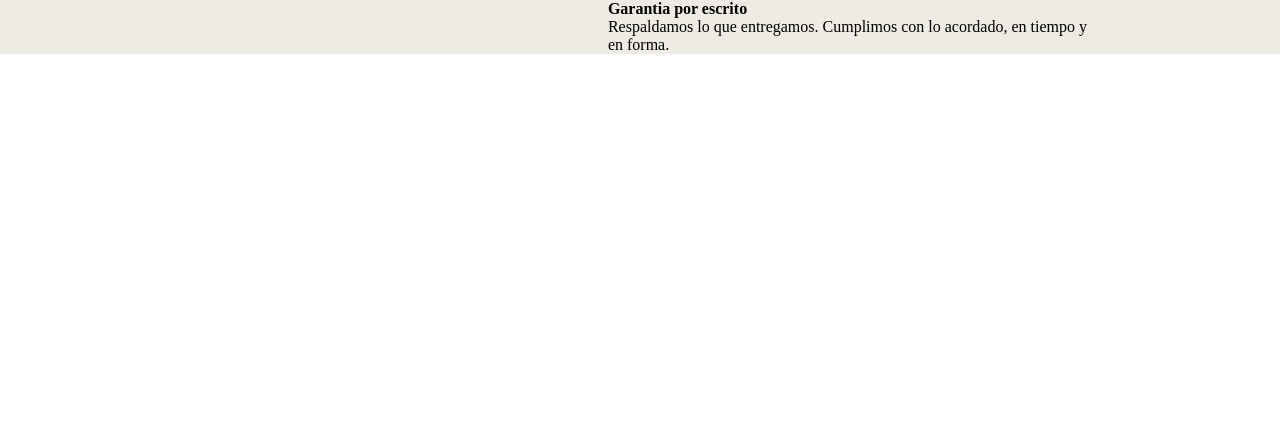
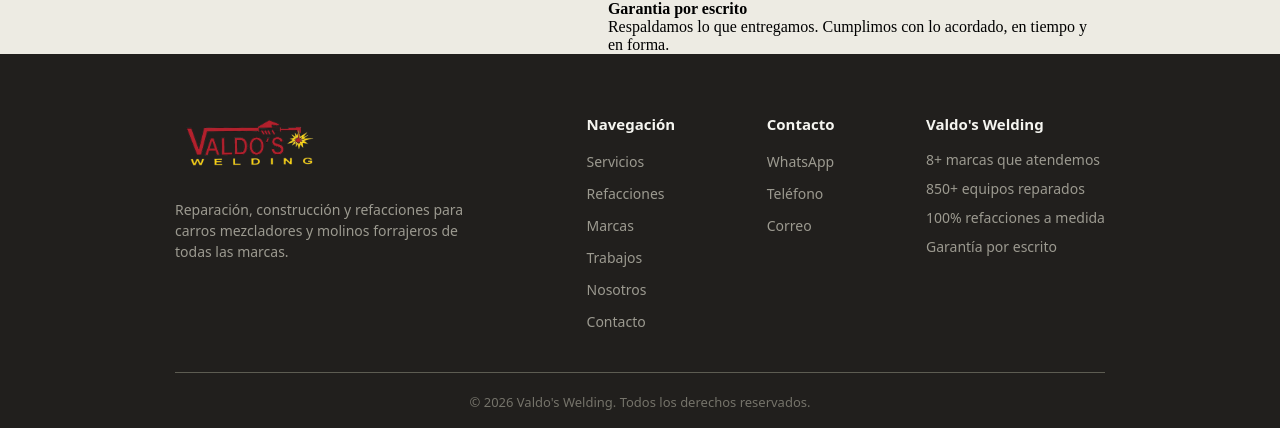
Before and after one commit to Pjezz/proyectoWash, a React (Vite) app in the folder proyectoWash/: page / in a window 1280 px wide. Shown: the part 6263-6691 px from the top of the page. Before the commit the page ends 6317 px from the top, so only its background shows below. Built offline with nearby package versions, Linux system fonts and the light colour scheme.

Commit message:
Implementacion del footer

```diff
--- a/proyectoWash/src/App.jsx
+++ b/proyectoWash/src/App.jsx
@@ -6,6 +6,7 @@ import Todo from './components/Todo';
 import Sale from './components/Sale';
 import References from './components/References';
 import Specialist from './components/Specialist';
+import Footer from './components/Footer';
 
 function App() {
 
@@ -33,6 +34,9 @@ function App() {
     <section>
       <Specialist/>
     </section>
+    <section>
+      <Footer/>
+    </section>
   </div>
   );
 }
--- /dev/null
+++ b/proyectoWash/src/components/Footer.css
@@ -0,0 +1,80 @@
+@import './Styles.css';
+
+.Footer {
+    background-color: var(--ink);
+    color: var(--paper);
+    font-family: var(--text-font);
+    padding: 60px 175px 0;
+}
+
+.footer-top {
+    display: flex;
+    flex-wrap: wrap;
+    justify-content: space-between;
+    gap: 40px;
+    padding-bottom: 40px;
+    border-bottom: 1px solid var(--steel);
+}
+
+.footer-brand {
+    max-width: 320px;
+}
+
+.footer-logo {
+    width: 140px;
+    height: auto;
+    margin-bottom: 16px;
+}
+
+.footer-brand p {
+    color: var(--steel-light);
+    font-size: 14px;
+    line-height: 1.5;
+}
+
+.footer-col h4 {
+    font-family: var(--display);
+    color: var(--paper);
+    font-size: 15px;
+    margin-bottom: 16px;
+}
+
+.footer-col ul {
+    list-style: none;
+    margin: 0;
+    padding: 0;
+    display: flex;
+    flex-direction: column;
+    gap: 10px;
+}
+
+.footer-col a {
+    color: var(--steel-light);
+    text-decoration: none;
+    font-size: 14px;
+}
+
+.footer-col a:hover {
+    color: var(--brand-gold);
+}
+
+.footer-badges li {
+    color: var(--steel-light);
+    font-size: 14px;
+}
+
+.footer-bottom {
+    padding: 20px 0;
+    text-align: center;
+}
+
+.footer-bottom p {
+    color: var(--steel-2);
+    font-size: 13px;
+}
+
+@media (max-width: 900px) {
+    .Footer {
+        padding: 40px 20px 0;
+    }
+}
--- /dev/null
+++ b/proyectoWash/src/components/Footer.jsx
@@ -0,0 +1,54 @@
+import './Footer.css';
+
+function Footer() {
+    return (
+        <footer className="Footer">
+            <div className="footer-top">
+                <div className="footer-brand">
+                    <img src="/valdos-logo.png" alt="Valdo's Welding logo" className="footer-logo" />
+                    <p>
+                        Reparación, construcción y refacciones para carros mezcladores
+                        y molinos forrajeros de todas las marcas.
+                    </p>
+                </div>
+
+                <div className="footer-col">
+                    <h4>Navegación</h4>
+                    <ul>
+                        <li><a href="#">Servicios</a></li>
+                        <li><a href="#">Refacciones</a></li>
+                        <li><a href="#">Marcas</a></li>
+                        <li><a href="#">Trabajos</a></li>
+                        <li><a href="#">Nosotros</a></li>
+                        <li><a href="#">Contacto</a></li>
+                    </ul>
+                </div>
+
+                <div className="footer-col">
+                    <h4>Contacto</h4>
+                    <ul>
+                        <li><a href="#">WhatsApp</a></li>
+                        <li><a href="#">Teléfono</a></li>
+                        <li><a href="#">Correo</a></li>
+                    </ul>
+                </div>
+
+                <div className="footer-col">
+                    <h4>Valdo's Welding</h4>
+                    <ul className="footer-badges">
+                        <li>8+ marcas que atendemos</li>
+                        <li>850+ equipos reparados</li>
+                        <li>100% refacciones a medida</li>
+                        <li>Garantía por escrito</li>
+                    </ul>
+                </div>
+            </div>
+
+            <div className="footer-bottom">
+                <p>© {new Date().getFullYear()} Valdo's Welding. Todos los derechos reservados.</p>
+            </div>
+        </footer>
+    );
+}
+
+export default Footer;
```
